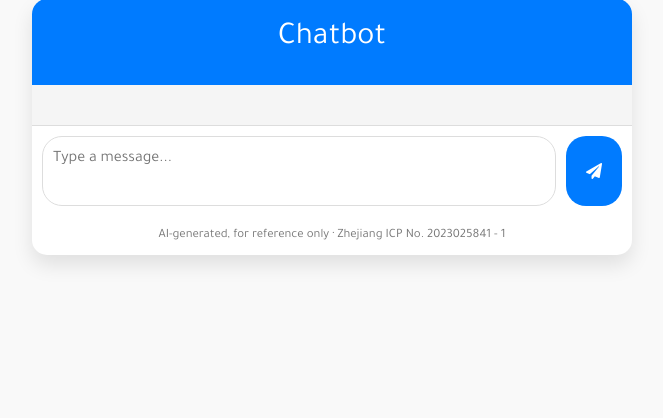
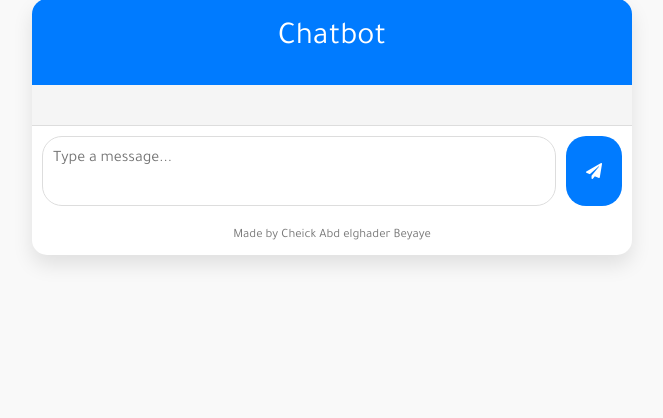
Before and after one commit to abdobeyaye/chatbot, a Flask app: page / in a window 1280 px wide. Shown: the part 273-691 px from the top of the page, without its empty margins (308-971 px from the left). Run offline with Flask 2, Linux system fonts and the light colour scheme; parts of the project's set-up code (start-up, migrations or seed data) failed here and were passed over; some libraries are stand-ins or nearby versions.

Commit message:
Update index.html

```diff
--- a/templates/index.html
+++ b/templates/index.html
@@ -194,7 +194,7 @@
             <button id="send-message"><i class="fas fa-paper-plane"></i></button>
         </div>
         <div class="footer">
-            AI-generated, for reference only · Zhejiang ICP No. 2023025841 - 1
+            Made by Cheick Abd elghader Beyaye
         </div>
     </div>
 
```
